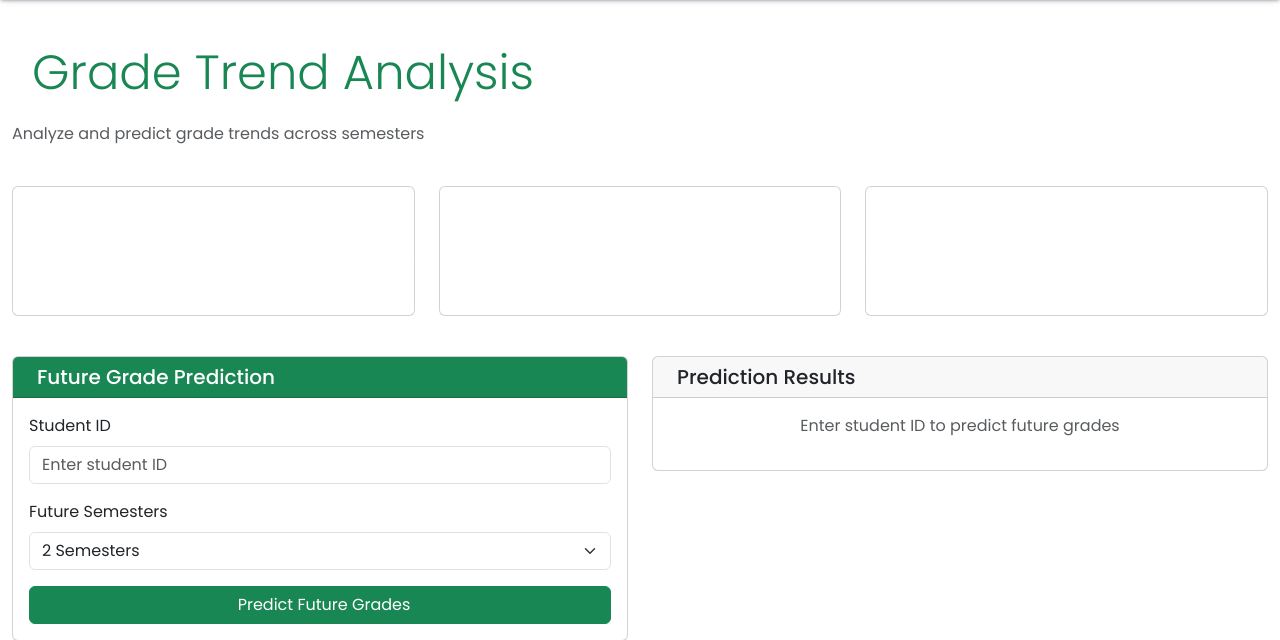
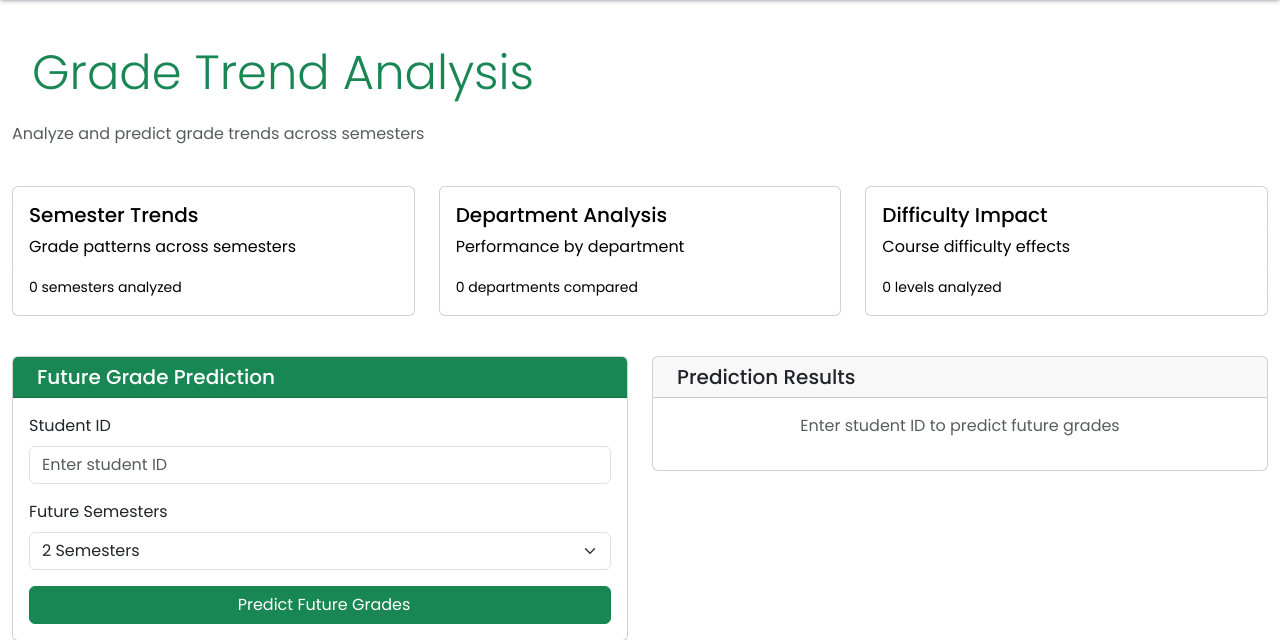
Before and after one commit to najlasjad/dbexam, a Django app: page /najla/grade-trends/ in a window 1280 px wide. Shown: the part 71-711 px from the top of the page. Run offline with Django 5.2, Linux system fonts and the light colour scheme; the visitor is signed in with stand-in values (Sample User, id 1); data that the repository does not hold is empty.

Commit message:
tulisan hitam

```diff
--- a/najla_app/templates/najla_app/grade_trend.html
+++ b/najla_app/templates/najla_app/grade_trend.html
@@ -16,7 +16,7 @@
     <div class="row mb-4">
         <div class="col-md-4 mb-3">
             <div class="card bg-gradient text-white" style="background: linear-gradient(135deg, #667eea 0%, #764ba2 100%);">
-                <div class="card-body">
+                <div class="card-body" style="color: black;">
                     <h5 class="card-title">Semester Trends</h5>
                     <p class="card-text">Grade patterns across semesters</p>
                     <small>{{ semester_trends|length }} semesters analyzed</small>
@@ -25,7 +25,7 @@
         </div>
         <div class="col-md-4 mb-3">
             <div class="card bg-gradient text-white" style="background: linear-gradient(135deg, #f093fb 0%, #f5576c 100%);">
-                <div class="card-body">
+                <div class="card-body" style="color: black;">
                     <h5 class="card-title">Department Analysis</h5>
                     <p class="card-text">Performance by department</p>
                     <small>{{ dept_trends|length }} departments compared</small>
@@ -34,7 +34,7 @@
         </div>
         <div class="col-md-4 mb-3">
             <div class="card bg-gradient text-white" style="background: linear-gradient(135deg, #4facfe 0%, #00f2fe 100%);">
-                <div class="card-body">
+                <div class="card-body" style="color: black;">
                     <h5 class="card-title">Difficulty Impact</h5>
                     <p class="card-text">Course difficulty effects</p>
                     <small>{{ difficulty_trends|length }} levels analyzed</small>
```
